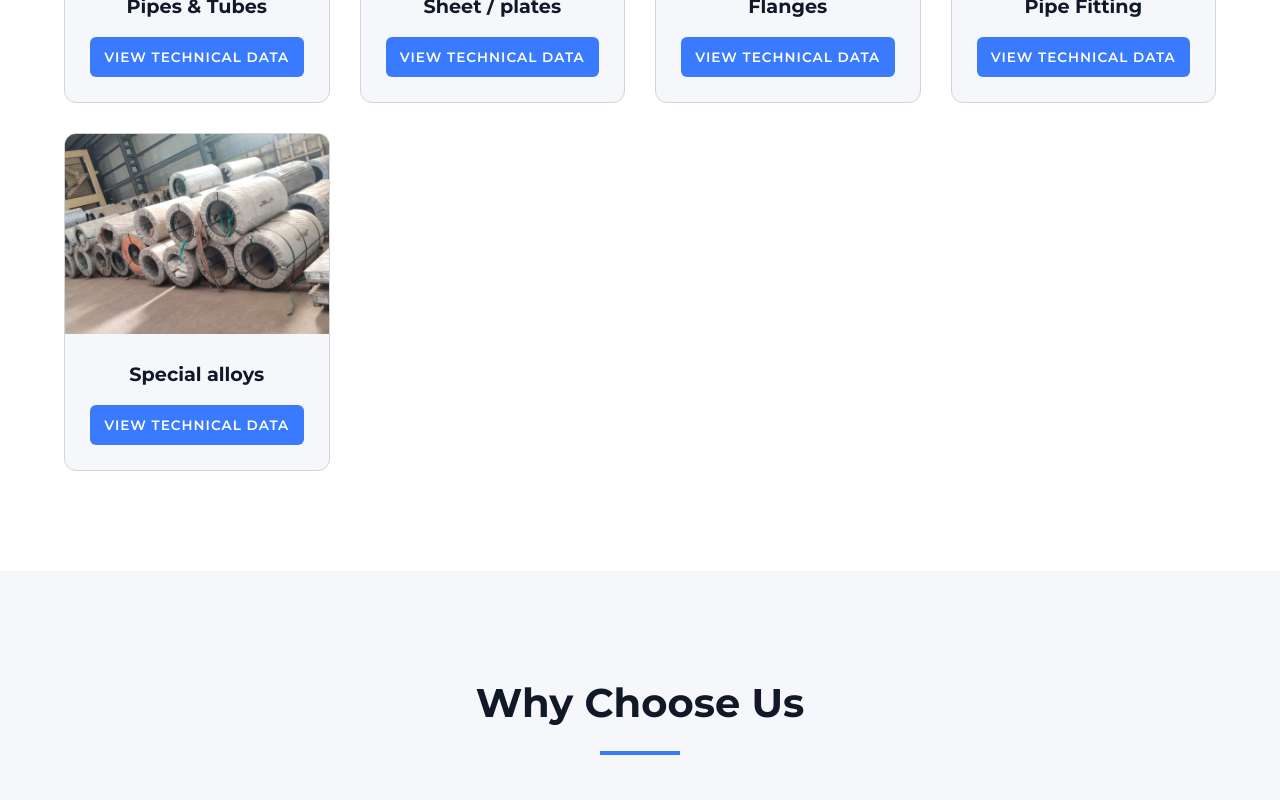
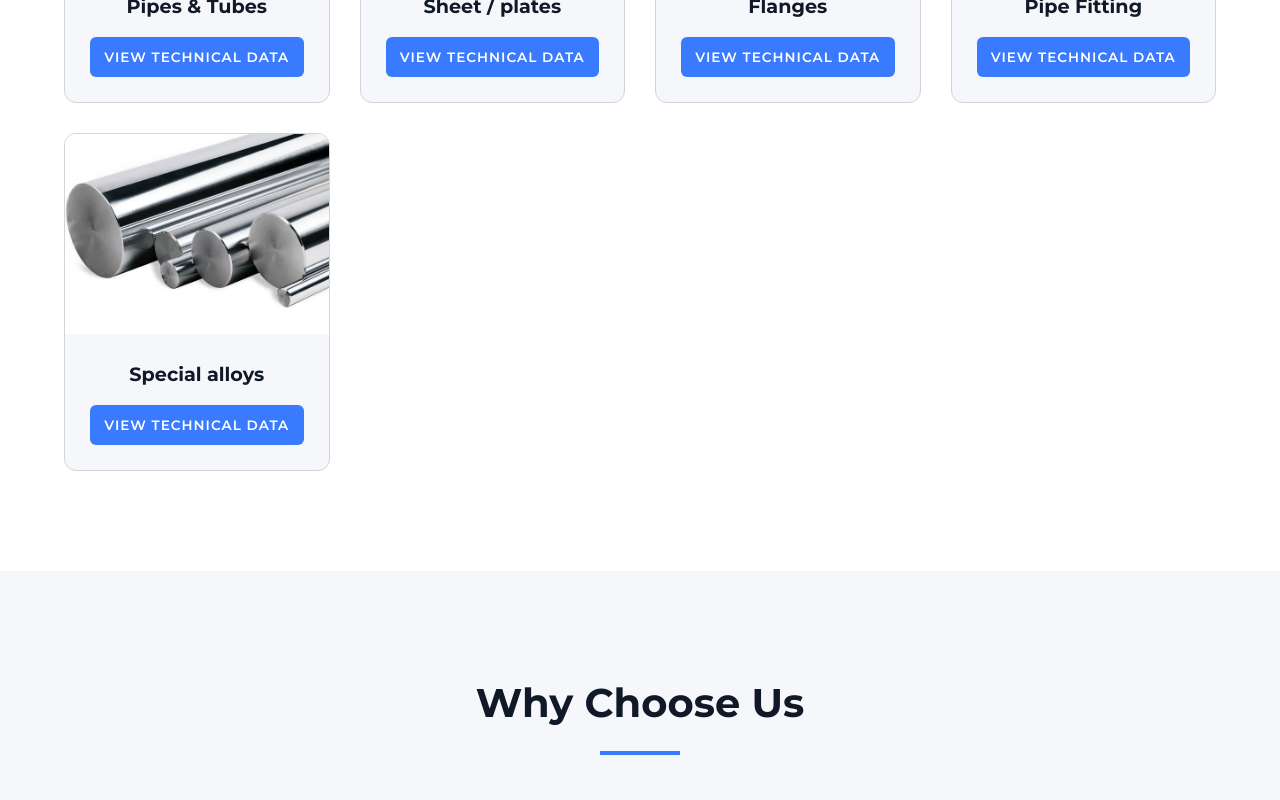
Before and after one commit to Vijaylaxmisteel/Vijaylaxmisteel, a React (Vite) app: page / in a window 1280 px wide. Shown: the part 2140-2940 px from the top of the page. Built offline with nearby package versions, Linux system fonts and the light colour scheme.

Commit message:
small changes

```diff
--- a/src/components/Footer.jsx
+++ b/src/components/Footer.jsx
@@ -73,7 +73,7 @@ const Footer = () => {
                         </div>
                         <div>
                             <span style={{ color: 'white', fontWeight: 700, display: 'block', fontSize: '0.8rem', marginBottom: '5px' }}>BRANCH OFFICE</span>
-                            <span>PLOT NO 239, LAD COMPLEX, SHOP NO 10, GIDC UMBERGAON, 396171</span>
+                            <span>PLOT NO 239, LAD COMPLEX, SHOP NO 10, GIDC UMBERGAON, Gujarat - 396171</span>
                         </div>
                     </div>
                 </div>
--- a/src/components/ProductRange.jsx
+++ b/src/components/ProductRange.jsx
@@ -8,7 +8,7 @@ const homeProducts = [
     { name: "Sheet / plates", img: "/images/products/steel coil.jpeg", slug: "sheet-plates" },
     { name: "Flanges", img: "/images/products/flanges.jpeg", slug: "flanges" },
     { name: "Pipe Fitting", img: "/images/products/pipe fitting.jpeg", slug: "pipe-fitting" },
-    { name: "Special alloys", img: "/images/products/steel coil.jpeg", slug: "special-alloys" }
+    { name: "Special alloys", img: "/images/products/special alloys.jpeg", slug: "special-alloys" }
 ];
 
 const ProductRange = () => {
--- a/src/data/products.js
+++ b/src/data/products.js
@@ -517,7 +517,7 @@ export const products = [
         name: "Special alloys",
         slug: "special-alloys",
         tagline: "Premium grade special alloys for extreme environments.",
-        image: "/images/products/steel coil.jpeg",
+        image: "/images/products/special alloys.jpeg",
         description: "We provide Special Alloys known for exceptional performance, superior strength, and high resistance to oxidation and corrosion in aggressive environments.",
         specifications: [
             { label: "Types", value: "Pipes, Tubes, Sheets, Plates, Coils, Bars, Rods" }
--- a/src/pages/ContactPage.jsx
+++ b/src/pages/ContactPage.jsx
@@ -240,7 +240,7 @@ const ContactPage = () => {
                     >
                         <h4 style={{ fontSize: '1.2rem', marginBottom: '15px', color: '#FFFDD0' }}>Response Assurance</h4>
                         <p style={{ color: 'rgba(255,255,255,0.7)', fontSize: '0.95rem', lineHeight: 1.6 }}>
-                            Our material specialists usually respond to all technical enquiries within 24 business hours. For urgent site requirements, please use the direct WhatsApp link.
+                            Our material specialists usually respond to all technical enquiries within 24 hours. For urgent site requirements, please use the direct WhatsApp link.
                         </p>
                     </motion.div>
                 </div>
```
Also changed, not shown: public/images/products/special alloys.jpeg (added).
